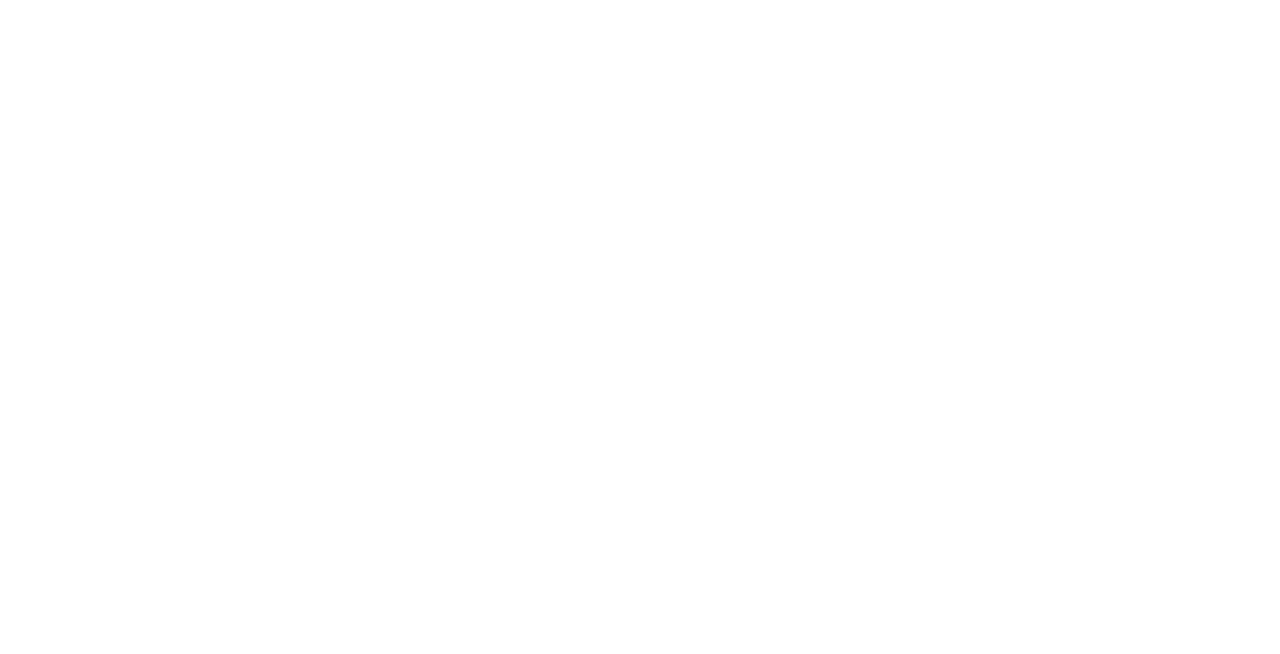
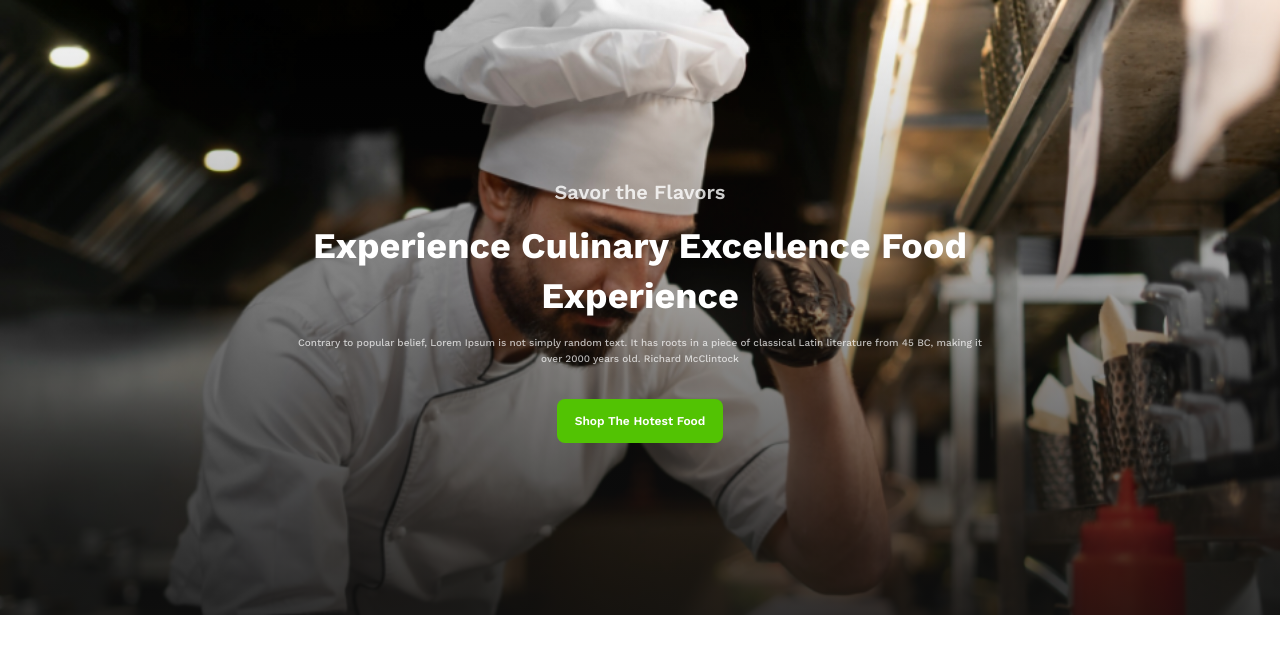
Before and after one commit to apurbagoon1/making-UI-components, a plain HTML site: page index.html in a window 1280 px wide. Drawn offline with nearby package versions, Linux system fonts and the light colour scheme.

Commit message:
added hero section

```diff
--- /dev/null
+++ b/CSS/style.css
@@ -0,0 +1,76 @@
+/* Common Styles */
+@import url("https://fonts.googleapis.com/css2?family=Work+Sans:ital,wght@0,100..900;1,100..900&display=swap");
+/* font-family: "Work Sans", sans-serif; */
+
+* {
+  margin: 0;
+  padding: 0;
+}
+
+.btn-container {
+  text-align: center;
+}
+
+.btn {
+  padding: 14px 18px 14px 18px;
+  color: rgb(255, 255, 255);
+  font-family: Work Sans;
+  font-size: 12px;
+  font-weight: 600;
+  line-height: 16px;
+  letter-spacing: 0%;
+  text-align: center;
+  border-radius: 8px;
+  background: rgb(82, 195, 3);
+  border: none;
+  cursor: pointer;
+}
+
+/* Hero Style Starts */
+#hero {
+    height: 615px;
+    background-image: linear-gradient(0deg, rgb(16, 16, 16) -19.5%, rgba(16, 16, 16, 0) 100%), url("../assets/hero-bg.png");
+    background-size: cover;
+    background-position: center;
+    display: flex;
+    justify-content: center;
+    align-items: center;
+}
+
+#hero .hero-content {
+    width: 685px;
+}
+
+#hero .hero-content .subtitle {
+    color: rgb(255, 255, 255);
+    font-family: Work Sans;
+    font-size: 20px;
+    font-weight: 600;
+    line-height: 38px;
+    letter-spacing: 0%;
+    text-align: center;
+    opacity: 0.8;
+    margin-bottom: 10px;
+}
+
+#hero .hero-content .title {
+    color: rgb(255, 255, 255);
+    font-family: Work Sans;
+    font-size: 36px;
+    font-weight: 700;
+    line-height: 50px;
+    letter-spacing: 0%;
+    text-align: center;
+    margin-bottom: 14px;
+}
+#hero .hero-content .description {
+    color: rgb(255, 255, 255);
+    font-family: Work Sans;
+    font-size: 10px;
+    font-weight: 500;
+    line-height: 16px;
+    letter-spacing: 0%;
+    text-align: center;
+    opacity: 0.7;
+    margin-bottom: 32px;
+}
--- a/index.html
+++ b/index.html
@@ -4,8 +4,23 @@
     <meta charset="UTF-8">
     <meta name="viewport" content="width=device-width, initial-scale=1.0">
     <title>Good Food Restaurant</title>
+    <link rel="stylesheet" href="CSS/style.css">
 </head>
 <body>
+        <section id="hero">
+            <div class="hero-content">
+              <p class="subtitle">Savor the Flavors</p>
+              <h1 class="title">Experience Culinary Excellence Food Experience</h1>
+              <p class="description">
+                Contrary to popular belief, Lorem Ipsum is not simply random text. It
+                has roots in a piece of classical Latin literature from 45 BC, making
+                it over 2000 years old. Richard McClintock
+              </p>
+              <div class="btn-container">
+                <button class="btn">Shop The Hotest Food</button>
+              </div>
+            </div>
+          </section>
 
 </body>
 </html>
```
